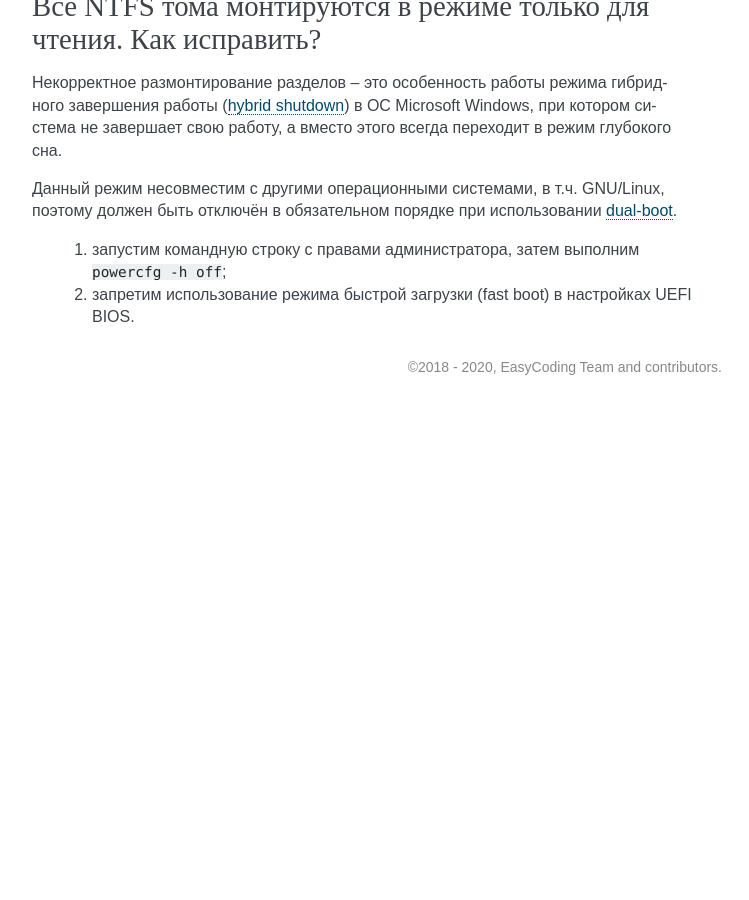
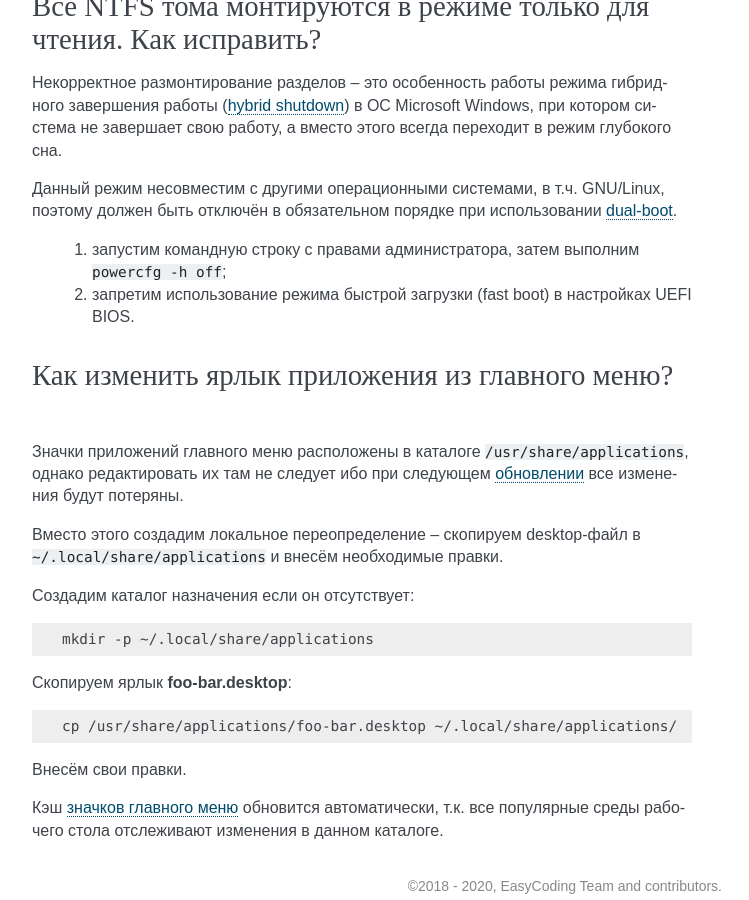
Before and after one commit to RussianFedora/FAQ, a Sphinx documentation site: the page built from source/using-system.rst, in a window 1280 px wide and 900 px high, scrolled down 16050 px. Shown: the whole window, without its empty margins (388-1137 px from the left). Built offline with Sphinx 7.4.7, drawn with Linux system fonts in a browser that asks for light colours; before the commit the page ends 16455 px from its top, so only the background shows below that; some of the changed text lies outside the part shown.

Commit message:
Added question about creating desktop icons overrides.

```diff
--- a/source/using-system.rst
+++ b/source/using-system.rst
@@ -943,3 +943,29 @@ KDE предоставляет особый PAM модуль для автома
 
   1. запустим командную строку с правами администратора, затем выполним ``powercfg -h off``;
   2. запретим использование режима быстрой загрузки (fast boot) в настройках UEFI BIOS.
+
+.. index:: icon, desktop, override
+.. _icon-override:
+
+Как изменить ярлык приложения из главного меню?
+====================================================
+
+Значки приложений главного меню расположены в каталоге ``/usr/share/applications``, однако редактировать их там не следует ибо при следующем :ref:`обновлении <dnf-update>` все изменения будут потеряны.
+
+Вместо этого создадим локальное переопределение -- скопируем desktop-файл в ``~/.local/share/applications`` и внесём необходимые правки.
+
+Создадим каталог назначения если он отсутствует:
+
+.. code-block:: text
+
+    mkdir -p ~/.local/share/applications
+
+Скопируем ярлык **foo-bar.desktop**:
+
+.. code-block:: text
+
+    cp /usr/share/applications/foo-bar.desktop ~/.local/share/applications/
+
+Внесём свои правки.
+
+Кэш :ref:`значков главного меню <kde-icons-refresh>` обновится автоматически, т.к. все популярные среды рабочего стола отслеживают изменения в данном каталоге.
```
